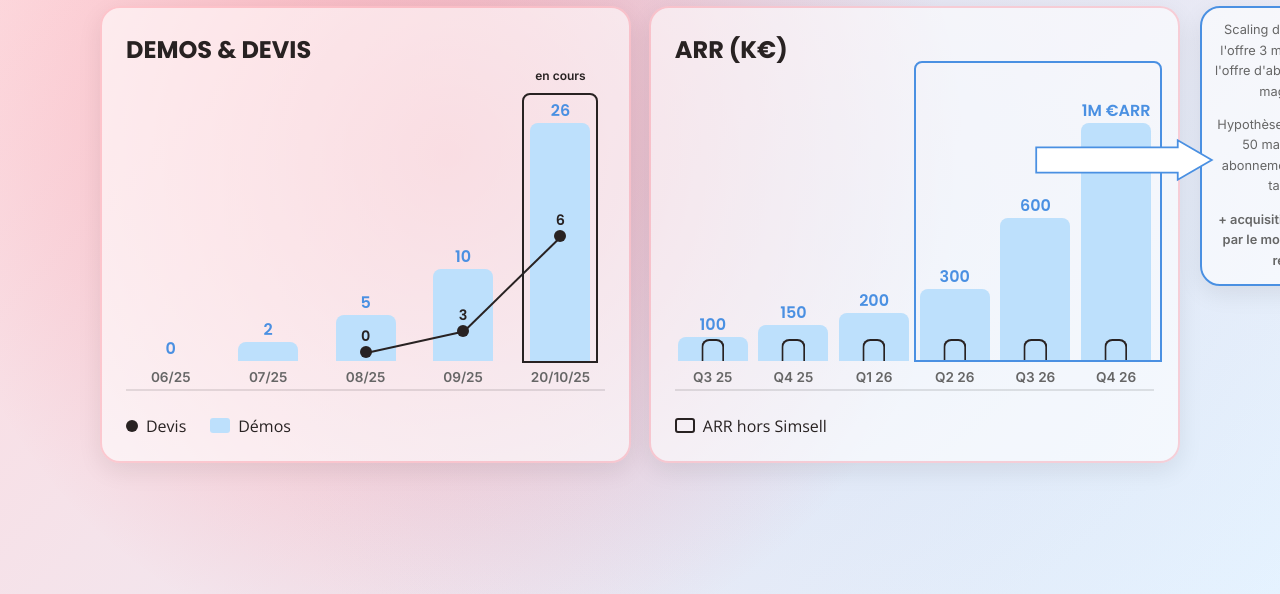
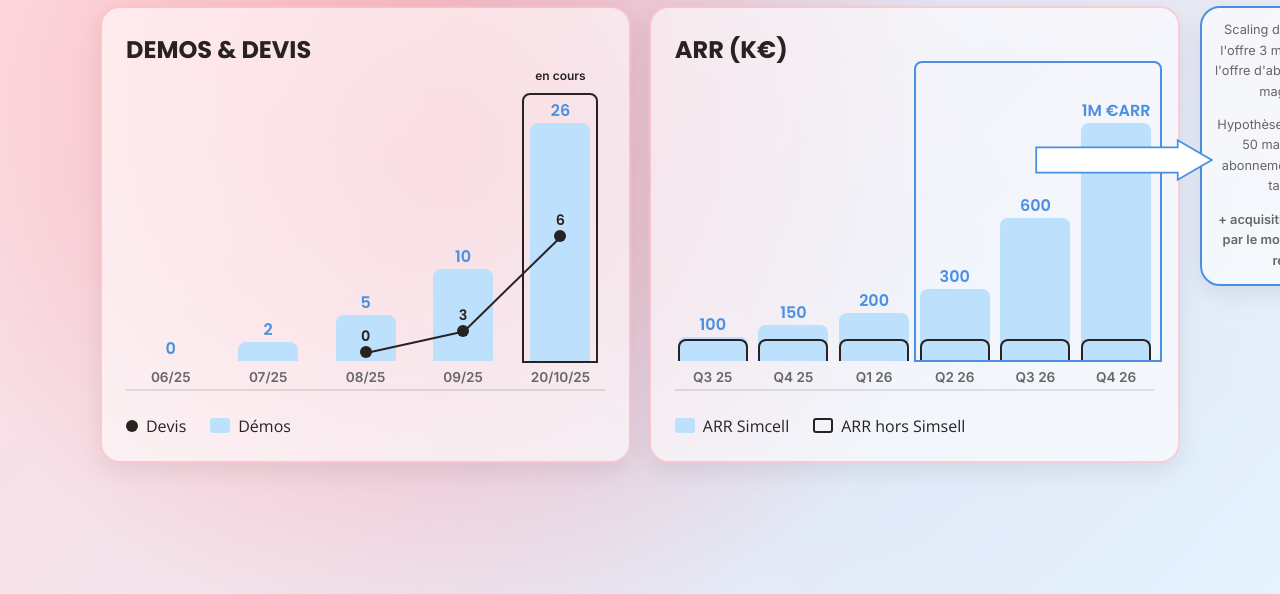
Before and after one commit to BillyBob36/pitch-deck-kk2-Bv2, a plain HTML site: page slide-13.html in a window 1280 px wide. Shown: the part 206-800 px from the top of the page. Drawn offline with nearby package versions, Linux system fonts and the light colour scheme.

Commit message:
Fix-slide-13-ARR-chart

```diff
--- a/slide-13.css
+++ b/slide-13.css
@@ -397,6 +397,10 @@ body {
     border-radius: 50%;
 }
 
+.legend-box.simsell {
+    background: rgba(189, 224, 252, 1);
+}
+
 .legend-box.arr-hors {
     background: transparent;
     border: 2px solid #282222;
@@ -464,7 +468,7 @@ body {
 }
 
 .arr-bar.arr-hors-simsell {
-    width: 33.33%;
+    width: 100%;
     background: transparent;
     border: 2px solid #282222;
     border-bottom: none;
--- a/slide-13.html
+++ b/slide-13.html
@@ -177,6 +177,10 @@
 
                                     <div class="chart-legend">
                                         <div class="legend-item">
+                                            <div class="legend-box simsell"></div>
+                                            <span>ARR Simcell</span>
+                                        </div>
+                                        <div class="legend-item">
                                             <div class="legend-box arr-hors"></div>
                                             <span>ARR hors Simsell</span>
                                         </div>
```
